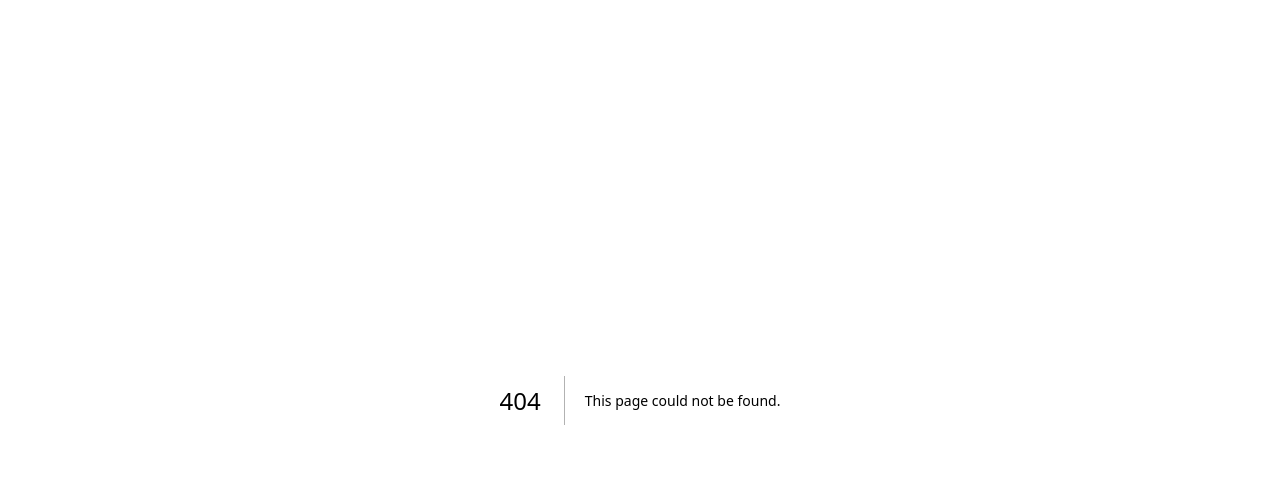
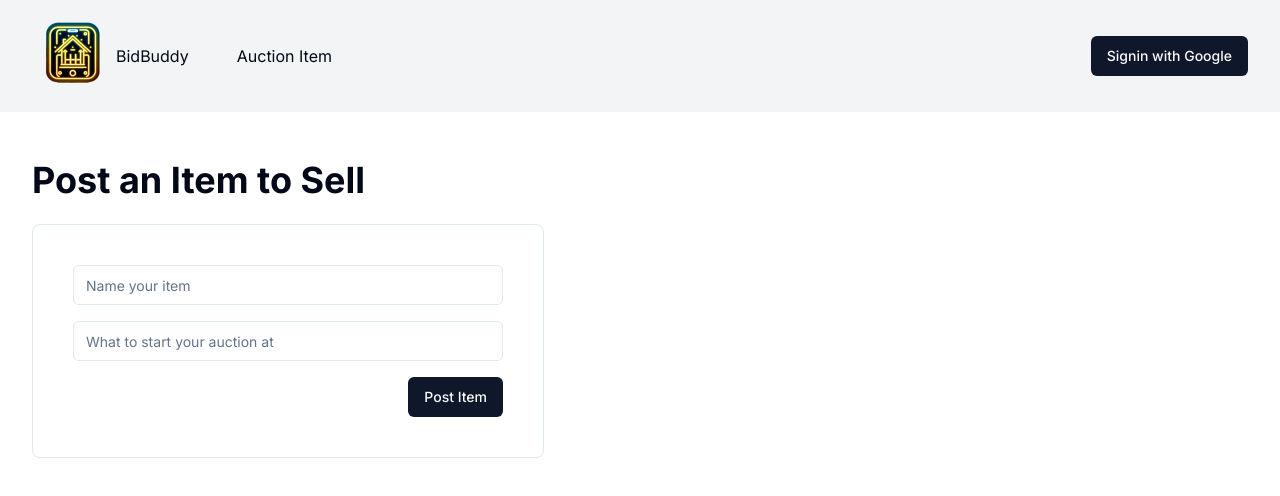
Before and after one commit to infosalim/bid-buddy, a Next.js app: page /bids/create in a window 1280 px wide. Before the commit this address had no page. Shown: the top 496 px of the page. Built offline with nearby package versions, Linux system fonts and the light colour scheme; no server answers.

Commit message:
feat:header, item page, refactor homepage

```diff
--- /dev/null
+++ b/app/bids/create/actions.ts
@@ -0,0 +1,30 @@
+"use server";
+
+import { items } from "@/db/schema";
+import { database } from "@/db/database";
+// import { revalidatePath } from "next/cache";
+import { auth } from "@/app/auth";
+import { redirect } from "next/navigation";
+
+export async function createItemAction(formData: FormData) {
+  const session = await auth();
+
+  if (!session) {
+    throw new Error("Unauthorized");
+  }
+  const user = await session.user;
+
+  if (!user || !user.id) {
+    throw new Error("Unauthorized");
+  }
+
+  const startingPrice = formData.get("startingPrice") as string;
+  const priceAsCents = Math.floor(parseFloat(startingPrice) * 100);
+
+  await database?.insert(items).values({
+    name: formData.get("name") as string,
+    startingPrice: priceAsCents,
+    userId: user.id,
+  });
+  redirect("/");
+}
--- /dev/null
+++ b/app/bids/create/page.tsx
@@ -0,0 +1,30 @@
+import { Button } from "@/components/ui/button";
+import { Input } from "@/components/ui/input";
+import { createItemAction } from "@/app/bids/create/actions";
+
+export default function CreatePage() {
+
+  return (
+    <main className="container mx-auto py-12 space-y-6">
+      <h1 className="text-4xl font-bold">Post an Item to Sell</h1>
+
+      <form className="flex flex-col border p-10 rounded-lg space-y-4 max-w-lg" action={createItemAction}>
+        <Input
+          required
+          className="max-w-lg"
+          name="name"
+          placeholder="Name your item"
+        />  <Input
+          required
+          className="max-w-lg"
+          name="startingPrice"
+          type="number"
+          step="0.01"
+          placeholder="What to start your auction at"
+        />
+        <Button className="self-end" type="submit">Post Item</Button>
+      </form>
+
+    </main>
+  );
+}
--- a/app/layout.tsx
+++ b/app/layout.tsx
@@ -3,6 +3,7 @@ import { Inter as FontSans } from "next/font/google"
 import "./globals.css";
 
 import { cn } from "@/lib/utils"
+import Header from "@/components/header";
 
 const fontSans = FontSans({
   subsets: ["latin"],
@@ -19,7 +20,10 @@ export default function RootLayout({
       <body className={cn(
         "min-h-screen bg-background font-sans antialiased",
         fontSans.variable
-      )}>{children}</body>
+      )}>
+        <Header />
+        {children}
+        </body>
     </html>
   );
 }
--- a/app/page.tsx
+++ b/app/page.tsx
@@ -1,43 +1,22 @@
-import { bids as bidsSchema, items } from "@/db/schema";
 import { database } from "@/db/database";
-import Image from "next/image";
-import { Button } from "@/components/ui/button";
-import { Input } from "@/components/ui/input";
-import { revalidatePath } from "next/cache";
-import { SignIn } from "@/components/sign-in";
-import { SignOut } from "@/components/sign-out";
 import { auth } from "@/app/auth";
 
 export default async function Home() {
 
-  const session = await auth();
-
   const allItems = await database.query.items.findMany();
 
-  if(!session) return null;
-  const user = session.user;
-  if(!user) return null;
+  return (
+    <main className="container mx-auto py-12 space-y-6">
+      <h2 className="text-2xl font-bold">Items for Sale</h2>
+      <div className="grid grid-cols-4 gap-8">
+        {allItems.map((item) => (
+          <div className="flex flex-col gap-2 border p-8 rounded-lg" key={item.id}>
+            <div className="font-bold">{item.name}</div>
+            <div className="text-sm">Starting Price: {item.startingPrice / 100}</div>
+          </div>
+        ))}
+      </div>
 
-  return (
-    <main className="container mx-auto py-12">
-      {session ? <SignOut /> : <SignIn />}
-      {session?.user && session?.user.name}
-      <form action={async (formData: FormData) => {
-        "use server";
-        // const bid = formData.get("bid") as string;
-        await database?.insert(items).values({
-          name: formData.get("name") as string,
-          userId: session?.user?.id!,
-        });
-        revalidatePath('/');
-      }}>
-        <Input name="name" placeholder="Name your item" />
-        <Button type="submit">Post Item</Button>
-
-      </form>
-      {allItems.map((item) => (
-        <div key={item.id}>{item.name}</div>
-      ))}
     </main>
   );
 }
--- /dev/null
+++ b/components/header.tsx
@@ -0,0 +1,33 @@
+import logo from "@/public/logo.png";
+import Image from "next/image";
+
+import SignIn from "@/components/sign-in";
+import SignOut from "@/components/sign-out";
+import { auth } from "@/app/auth";
+import Link from "next/link";
+
+export default async function Header() {
+
+    const session = await auth();
+
+    return (
+        <div className="bg-gray-100">
+            <div className="container flex items-center justify-between">
+                <div className="flex items-center gap-12">
+                    <Link href='/' className="flex items-center gap-1 py-4">
+                        <Image src={logo} className="w-20" alt="logo" />
+                        BidBuddy
+                    </Link>
+                    <Link href='/bids/create' className="flex items-center gap-1 py-4 hover:underline">
+                        Auction Item
+                    </Link>
+                </div>
+
+                <div className="flex items-center gap-4">
+                    {session?.user?.name}
+                    {session ? <SignOut /> : <SignIn />}
+                </div>
+            </div>
+        </div >
+    )
+}
--- a/components/sign-in.tsx
+++ b/components/sign-in.tsx
@@ -2,7 +2,7 @@
 import { signIn } from "@/app/auth"
 import { Button } from "@/components/ui/button";
 
-export function SignIn() {
+export default function SignIn() {
   return (
     <form
       action={async () => {
--- a/components/sign-out.tsx
+++ b/components/sign-out.tsx
@@ -1,7 +1,7 @@
 import { signOut } from "@/app/auth";
 import { Button } from "@/components/ui/button";
 
-export function SignOut() {
+export default function SignOut() {
   return (
     <form
       action={async () => {
--- a/db/schema.ts
+++ b/db/schema.ts
@@ -97,5 +97,6 @@ export const items = pgTable("bb_item", {
   userId: text("userId")
   .notNull()
   .references(() => users.id, { onDelete: "cascade" }),
-  name: text("name").notNull()
+  name: text("name").notNull(),
+  startingPrice: integer("startingPrice").notNull().default(1)
 });
```
Also changed, not shown: public/logo.png (added).
